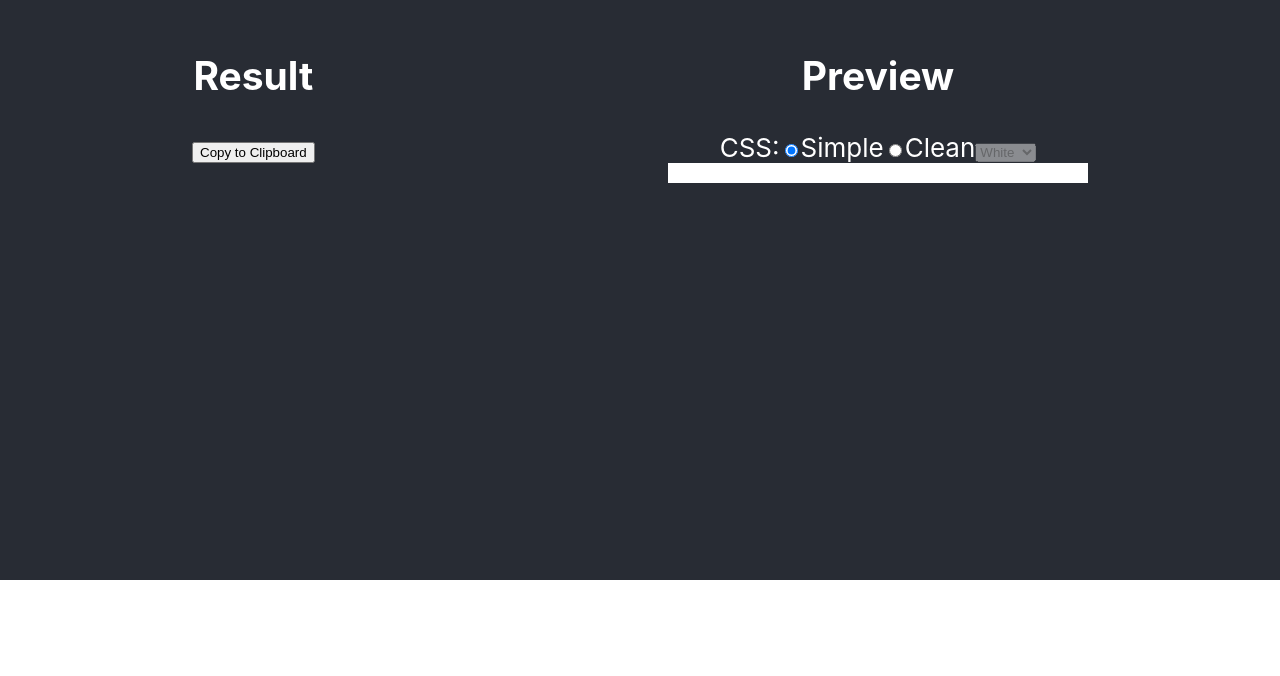
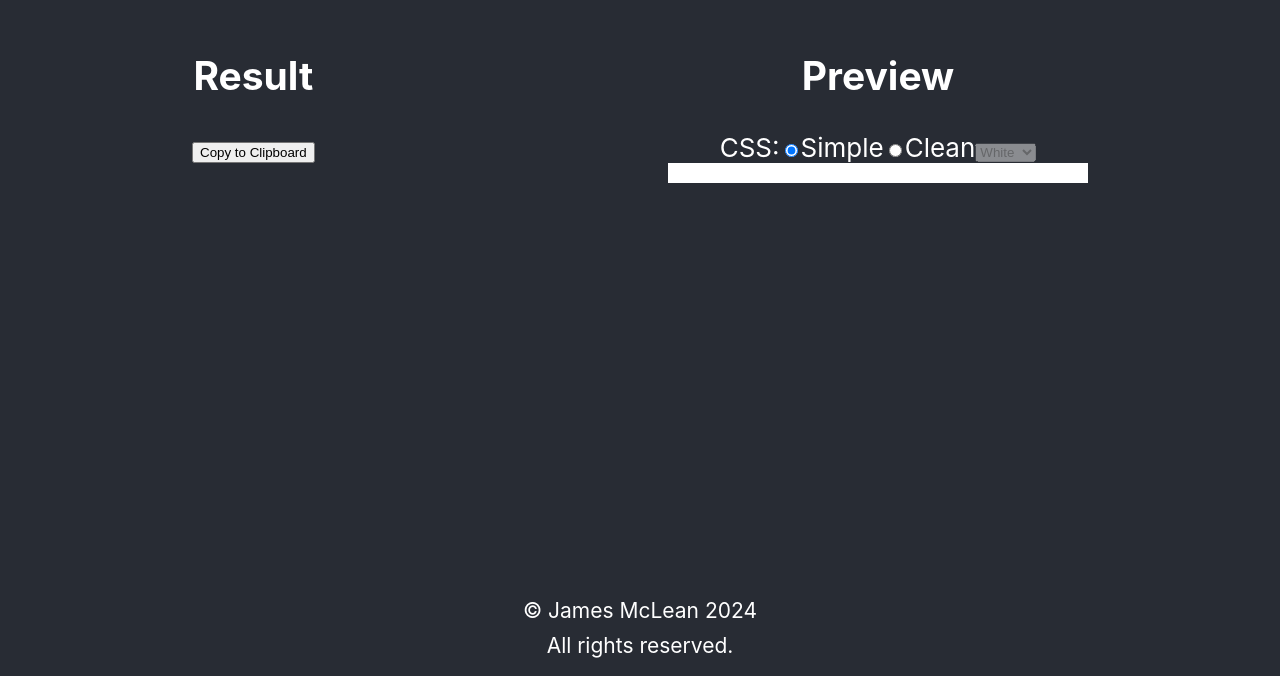
Before and after one commit to JimBilll/Well-Formed, a React (Create React App) app: page / in a window 1280 px wide. Shown: the part 654-1330 px from the top of the page. Before the commit the page ends 1234 px from the top, so only its background shows below. Built offline with nearby package versions, Linux system fonts and the light colour scheme.

Commit message:
Vanity
- Added footer with copyright information

```diff
--- a/src/App.css
+++ b/src/App.css
@@ -122,3 +122,20 @@
   padding: 10px;
   min-width: 400px;
 }
+
+.App-footer {
+  background-color: #282c34;
+  min-height: 12vh;
+  display: flex;
+  flex-direction: column;
+  align-items: center;
+  justify-content: center;
+  font-size: calc(5px + 2vmin);
+  color: white;
+}
+
+.App-footer p {
+  padding: 5px;
+  margin: 0px;
+  margin-block-end: 0px;
+}
--- a/src/App.js
+++ b/src/App.js
@@ -13,6 +13,10 @@ function App() {
         <CreateForm />
       </header>
       <Result />
+      <footer className="App-footer">
+        <p>© James McLean 2024</p>
+        <p>All rights reserved.</p>
+      </footer>
     </div>
   );
 }
```
